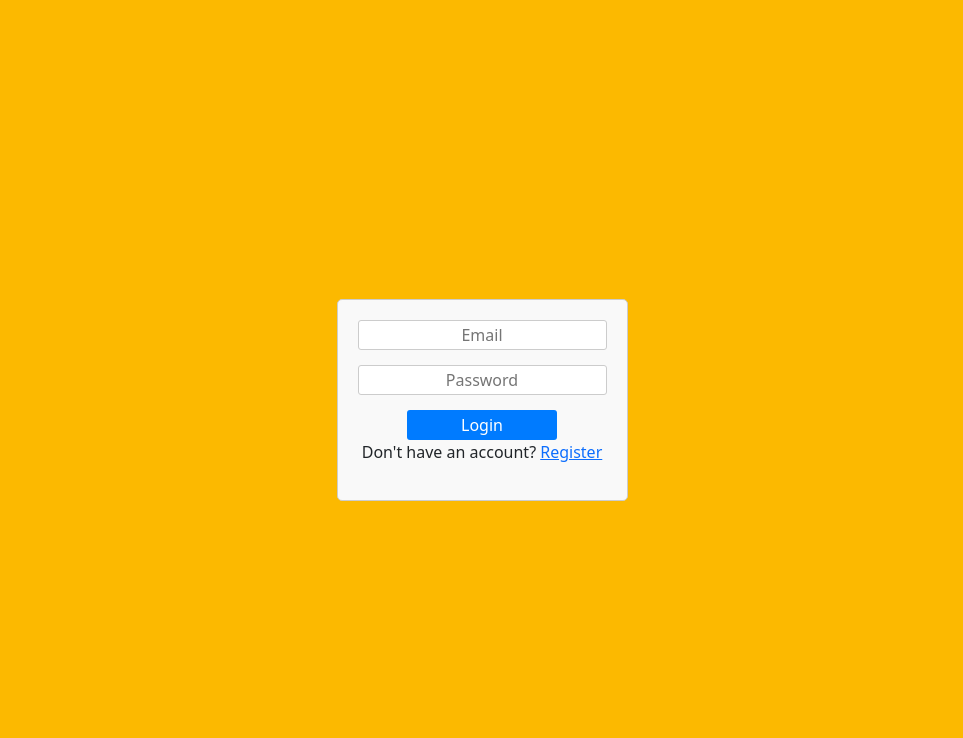
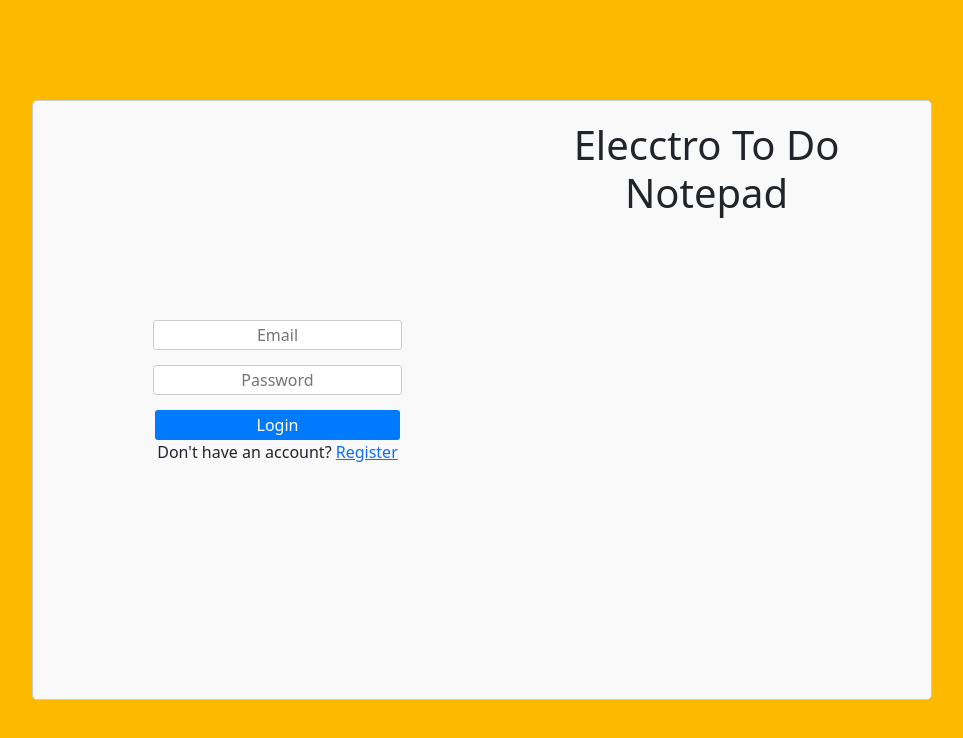
Before and after one commit to manel272727/elecctro_todo_task, a React (Create React App) app: page / in a window 1280 px wide. Shown: the top 738 px of the page, without its empty margins (158-1121 px from the left). Built offline with nearby package versions, Linux system fonts and the light colour scheme.

Commit message:
Login cahnges

```diff
--- a/src/App.css
+++ b/src/App.css
@@ -8,10 +8,20 @@
 }
 
 #dropdown-sort{
-  background-color: #fcb900;
+  background-color: gray;
   border: none;
-  color: black;
+  color: white;
 }
+
+#dropdown-basic{
+  background-color: gray;
+  border-color: gray;
+}
+
+#dropdown-basic:hover{
+  background-color: gray;
+}
+
 
 body {
   width: 100%;
@@ -55,6 +65,7 @@ body {
   top: 20px;
   right: 20px;
   width: 15%;
+
 }
 
 .btn-show-all {
@@ -62,6 +73,8 @@ body {
   top: 20px;
   left: 20px;
   width: 15%;
+  width: 10%;
+  margin-bottom: 10px;
 }
 
 .logo-elecctro {
@@ -129,10 +142,16 @@ header h1 {
 .input-group{
     margin-top: 3%;
 }
-.btn-show-all {
-  width: 10%;
-  margin-bottom: 10px;
+
+.btn-gray{
+  background-color: gray;
+  border-radius: 1rem;
 }
+
+.btn-gray:hover {
+  background-color: darkgray;
+}
+
 
 .list-item {
   display: flex;
--- a/src/login_components/login_page.js
+++ b/src/login_components/login_page.js
@@ -33,7 +33,8 @@ const Login = ({ history }) => {
 
   return (
     <>
-      <div className="container">
+      <div className="container-login">
+      <div className="form-section">
         <form onSubmit={handleLogin} className="form">
           <div className="form-group">
             <input
@@ -62,6 +63,10 @@ const Login = ({ history }) => {
           </p>
         </div>
       </div>
+      <div className="right-section">
+        <h1>Elecctro To Do Notepad</h1>
+      </div>
+      </div>
     </>
   );
 };
--- a/src/login_components/style_credentials.css
+++ b/src/login_components/style_credentials.css
@@ -12,7 +12,7 @@ body {
   }
 
 .container {
-    max-width: 600px;
+    max-width: 1200px;
     margin: 0 auto;
     padding: 20px;
     border: 1px solid #ccc;
@@ -24,6 +24,17 @@ body {
   justify-content: center;
   }
 
+  .container-login {
+    width: 900px;
+    height: 600px;
+    margin: 0 auto;
+    padding: 20px;
+    border: 1px solid #ccc;
+    border-radius: 5px;
+    background-color: #f9f9f9;
+    display: flex;
+  }
+
   .container-login-register {
     background-color: white;
     min-height: 400px;
@@ -33,6 +44,10 @@ body {
     overflow-y: auto; /* Add vertical scrollbar if needed */
     padding: 20px;
     border-radius: 3%;
+  }
+
+  .right-section {
+    flex: 1; /* Take 50% of the container */
   }
 
   .welcome-message {
@@ -71,15 +86,28 @@ button{
 
 
 .form {
-    display: flex;
-    flex-direction: column;
-    align-items: center;
-  }
+  display: flex;
+  flex-direction: column;
+  align-items: center;
+  width: 100%; /* Ensure form takes full width */
+}
+
+.form-section {
+  flex: 1; /* Take 50% of the container */
+  display: flex;
+  flex-direction: column;
+  align-items: center;
+  justify-content: center;
+  padding: 20px;
+}
+
 
 
 .form-group {
     margin-bottom: 15px;
   }
+
+
 
   label {
     margin-bottom: 5px;
--- a/src/todo_components/Main.js
+++ b/src/todo_components/Main.js
@@ -2,7 +2,7 @@ import React, { useState, useEffect } from "react";
 import FormTodo from "./FormTodo";
 import { v4 as uuidv4 } from "uuid";
 import "../App.css";
-import { Button, Dropdown } from "react-bootstrap";
+import {Dropdown } from "react-bootstrap";
 import { FontAwesomeIcon } from "@fortawesome/react-fontawesome";
 import { faEye, faEyeSlash, faTrash } from "@fortawesome/free-solid-svg-icons";
 import { CSSTransition, TransitionGroup } from "react-transition-group";
@@ -183,7 +183,7 @@ const Main = () => {
       <div className="container-sm">
         <div className="dropdown-wrapper">
           <Dropdown className="dropdown">
-            <Dropdown.Toggle variant="primary" id="dropdown-basic">
+            <Dropdown.Toggle  id="dropdown-basic">
               Options
             </Dropdown.Toggle>
 
@@ -201,7 +201,7 @@ const Main = () => {
           alt="Elecctro Logo"
         />
         <div className="btn-show-all">
-          <Button onClick={toggleShowCompleted}>
+          <button className="btn-gray" onClick={toggleShowCompleted}>
             {showCompleted ? (
               <>
                 <FontAwesomeIcon icon={faEyeSlash} />
@@ -211,7 +211,7 @@ const Main = () => {
                 <FontAwesomeIcon icon={faEye} />
               </>
             )}
-          </Button>
+          </button>
         </div>
         {/* <FormTodo /> */}
         <FormTodo
@@ -220,7 +220,6 @@ const Main = () => {
 
         <div className="summary-label d-flex justify-content-between align-items-center">
             <Dropdown className="dropdown-sort">
-              Filtros:
               <Dropdown.Toggle variant="secondary" id="dropdown-sort">
                 {sortOrder}
               </Dropdown.Toggle>
@@ -267,7 +266,7 @@ const Main = () => {
                           </label>
                           <label>
                             finished at:{" "}
-                            {new Date(todo.createdat).toLocaleString("pt-PT")}
+                            {new Date(todo.finishedat).toLocaleString("pt-PT")}
                           </label>
                         </div>
                       </div>
```
